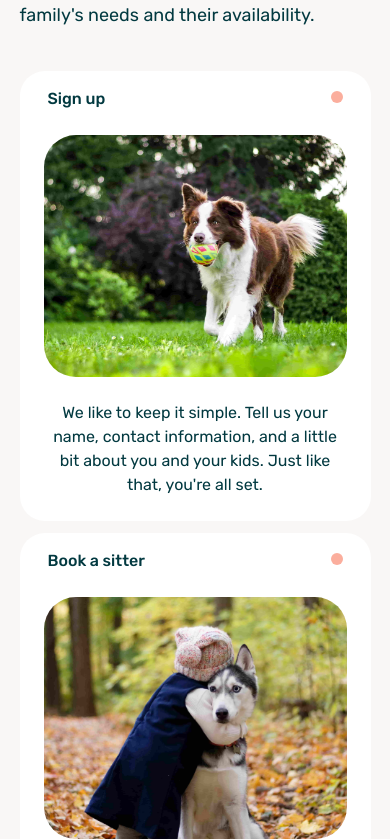
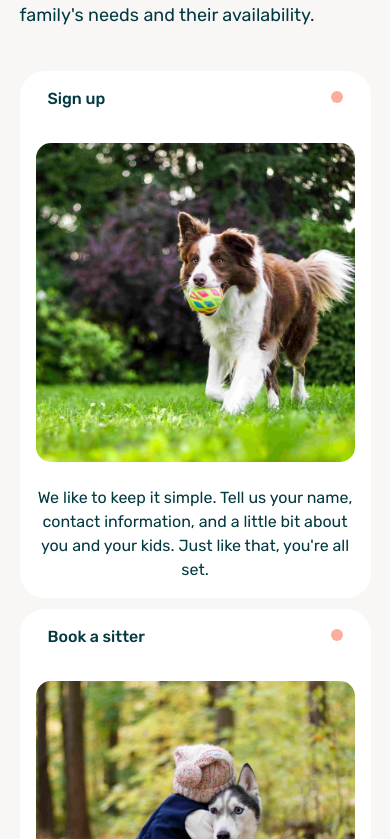
Before and after one commit to samsonc89/otter-replica, a React (Vite) app: page / in a window 390 px wide. Shown: the part 925-1764 px from the top of the page. Built offline with nearby package versions, Linux system fonts and the light colour scheme.

Commit message:
Change tab card padding for small screens

```diff
--- a/src/components/How/tabCard.css
+++ b/src/components/How/tabCard.css
@@ -20,7 +20,7 @@
 .tab-image {
   width: 100%;
   height: 100%;
-  border-radius: 32px;
+  border-radius: inherit;
   object-fit: cover;
   position: absolute;
   top: 0%;
@@ -41,3 +41,14 @@
     gap: 1.5rem;
   }
 }
+
+@media screen and (max-width: 479px) {
+  .how-tab-content-wrapper {
+    padding: 1.5rem 0.5rem 0.5rem;
+  }
+
+  .how-tab-image-wrapper {
+    border-radius: 15px;
+    padding-top: 100%;
+  }
+}
```
